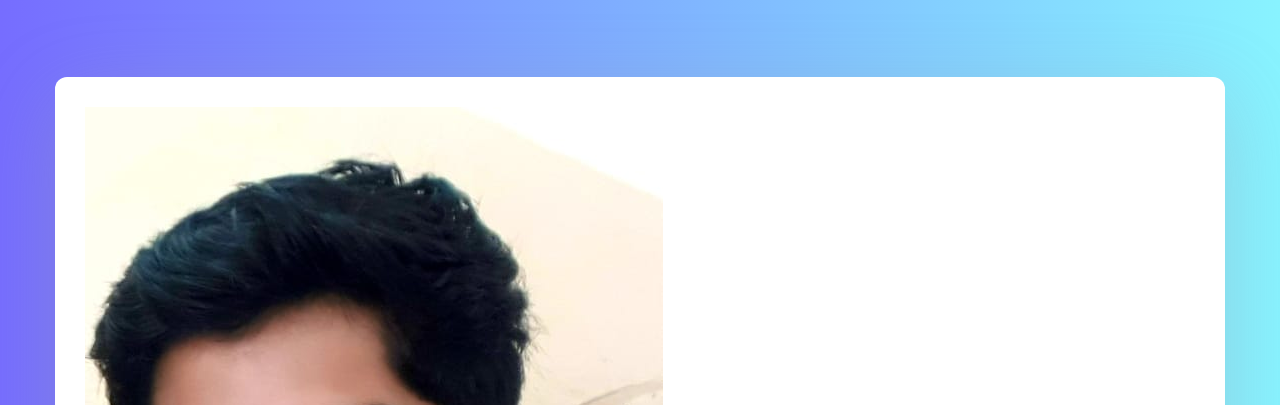
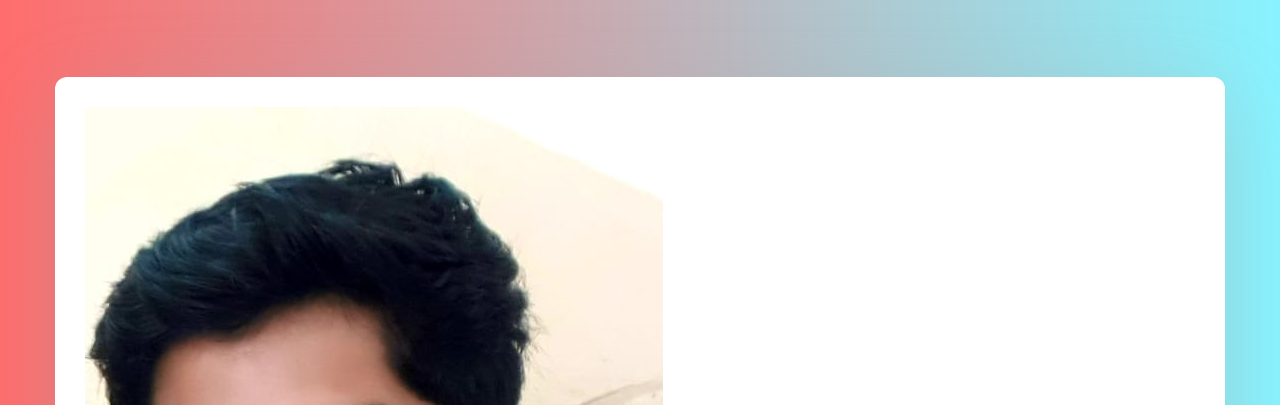
Before and after one commit to SriShesha/Lakshmi, a plain HTML site: page index.html in a window 1280 px wide. Shown: the part 123-528 px from the top of the page. Drawn offline with Linux system fonts and the light colour scheme.

Commit message:
update style.css

```diff
--- a/css/style.css
+++ b/css/style.css
@@ -301,9 +301,9 @@ button:focus {
 .home_banner_area {
   position: relative;
   z-index: 1;
-  background-image: -moz-linear-gradient(0deg, #766dff 0%, #88f3ff 100%);
-  background-image: -webkit-linear-gradient(0deg, #766dff 0%, #88f3ff 100%);
-  background-image: -ms-linear-gradient(0deg, #766dff 0%, #88f3ff 100%);
+  background-image: -moz-linear-gradient(0deg, #ff6d6d 0%, #88f3ff 100%);
+  background-image: -webkit-linear-gradient(0deg, #ff6d6d 0%, #88f3ff 100%);
+  background-image: -ms-linear-gradient(0deg, #ff6d6d 0%, #88f3ff 100%);
   margin-bottom: 200px; }
   .home_banner_area .box_1620 {
     min-height: 700px;
```
